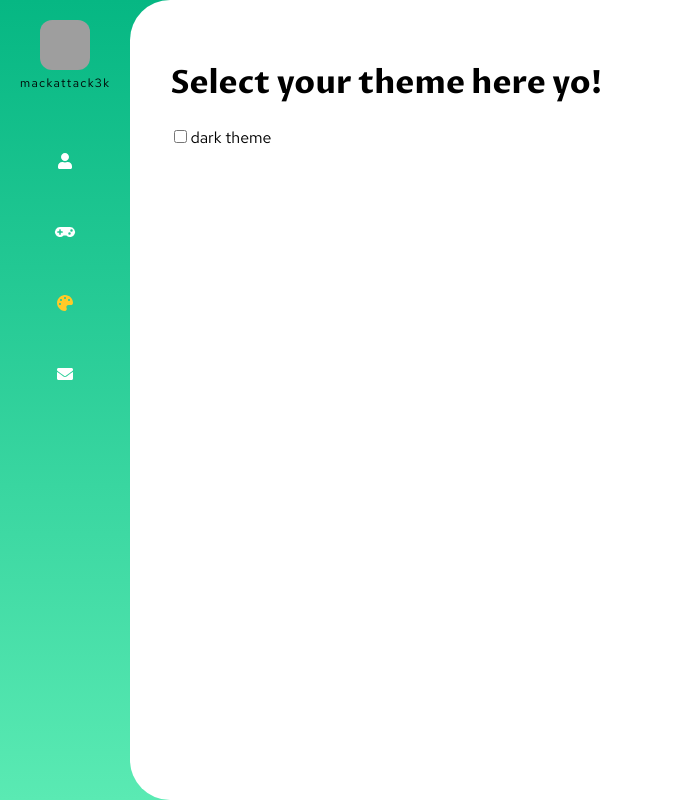
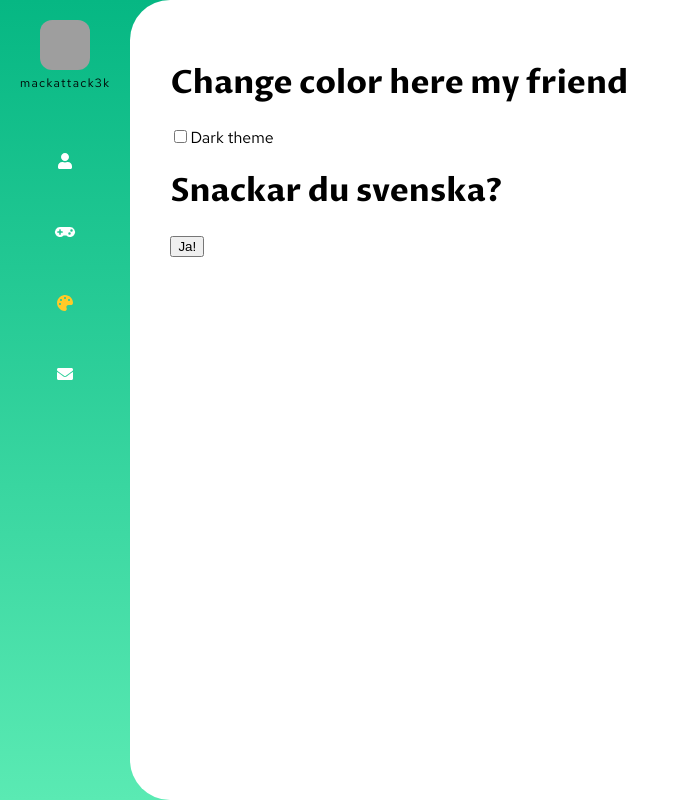
Before and after one commit to mackattack3k/me, a React (Create React App) app: page /theme in a window 1280 px wide. Shown: the whole page, without its empty margins (0-689 px from the left). Built offline with nearby package versions, Linux system fonts and the light colour scheme; grey boxes are pictures that could not be loaded; what i18next-xhr-backend would draw is missing.

Commit message:
Change language toggle

```diff
--- a/package.json
+++ b/package.json
@@ -10,6 +10,7 @@
     "flow-bin": "^0.106.3",
     "husky": "^3.0.5",
     "i18next": "^17.0.13",
+    "i18next-browser-languagedetector": "^3.0.3",
     "i18next-xhr-backend": "^3.1.2",
     "lint-staged": "^9.2.5",
     "node-sass": "^4.12.0",
--- a/src/App.js
+++ b/src/App.js
@@ -6,6 +6,7 @@ import './App.scss';
 import i18n from 'i18next';
 import { initReactI18next } from 'react-i18next';
 import backend from 'i18next-xhr-backend';
+import LanguageDetector from 'i18next-browser-languagedetector';
 import { ThemeSelectorProvider } from './features/theme/components/ThemeSelectorProvider';
 import english from './features/translation/english.js';
 import swedish from './features/translation/swedish.js';
@@ -13,6 +14,7 @@ import swedish from './features/translation/swedish.js';
 i18n
   .use(initReactI18next)
   .use(backend)
+  .use(LanguageDetector)
   .init({
     resources: {
       en: {
@@ -22,7 +24,6 @@ i18n
         translation: swedish
       }
     },
-    lng: 'en',
     fallbackLng: 'en',
     interpolation: {
       escapeValue: false
--- a/src/features/theme/components/SelectThemePage.jsx
+++ b/src/features/theme/components/SelectThemePage.jsx
@@ -1,21 +1,31 @@
+import i18next from 'i18next';
 import React, { useContext } from 'react';
+import { useTranslation } from 'react-i18next';
 import H1 from '../../text/components/H1';
 import { ThemeSelectorContext } from './ThemeSelectorProvider';
 
 const SelectThemePage = () => {
+  const { t } = useTranslation();
   const { isInDarkMode, setDarkMode } = useContext(ThemeSelectorContext);
+  const changeLanguage = async () => {
+    const currentLanguage = i18next.language;
+    const oppositeLanguage = currentLanguage === 'en' ? 'sv' : 'en';
+    await i18next.changeLanguage(oppositeLanguage);
+  };
   return (
-    <div>
-      <H1>Select your theme here yo!</H1>
+    <>
+      <H1>{t('theme.changeThemeTitle')}</H1>
       <label>
         <input
           checked={isInDarkMode}
           type="checkbox"
           onChange={() => setDarkMode(!isInDarkMode)}
         />
-        dark theme
+        {t('theme.darkTheme')}
       </label>
-    </div>
+      <H1>{t('theme.changeLanguageTitle')}</H1>
+      <button onClick={changeLanguage}>{t('theme.changeLanguage')}</button>
+    </>
   );
 };
 
--- a/src/features/translation/english.js
+++ b/src/features/translation/english.js
@@ -12,5 +12,11 @@ export default {
     section2: 'When you know git as well as Marcus. Nothing is impossible.',
     title3: 'I want to play a game',
     section3: 'Do you want to see some cool data? Click here'
+  },
+  theme: {
+    changeThemeTitle: 'Change color here my friend',
+    darkTheme: 'Dark theme',
+    changeLanguageTitle: 'Snackar du svenska?',
+    changeLanguage: 'Ja!'
   }
 };
--- a/src/features/translation/swedish.js
+++ b/src/features/translation/swedish.js
@@ -11,5 +11,11 @@ export default {
     section2: 'När du kan git lika bra som Marcus är allting möjligt',
     title3: 'Jag vill spela ett spel',
     section3: 'Vill du se lite cool data? Klick här'
+  },
+  theme: {
+    changeThemeTitle: 'Byt färg här kompis',
+    darkTheme: 'Mörkt tema',
+    changeLanguageTitle: 'You rather speak english?',
+    changeLanguage: 'Yes!'
   }
 };
```
Also changed, not shown: 1 other file (tests, documents, lock files or other folders).
